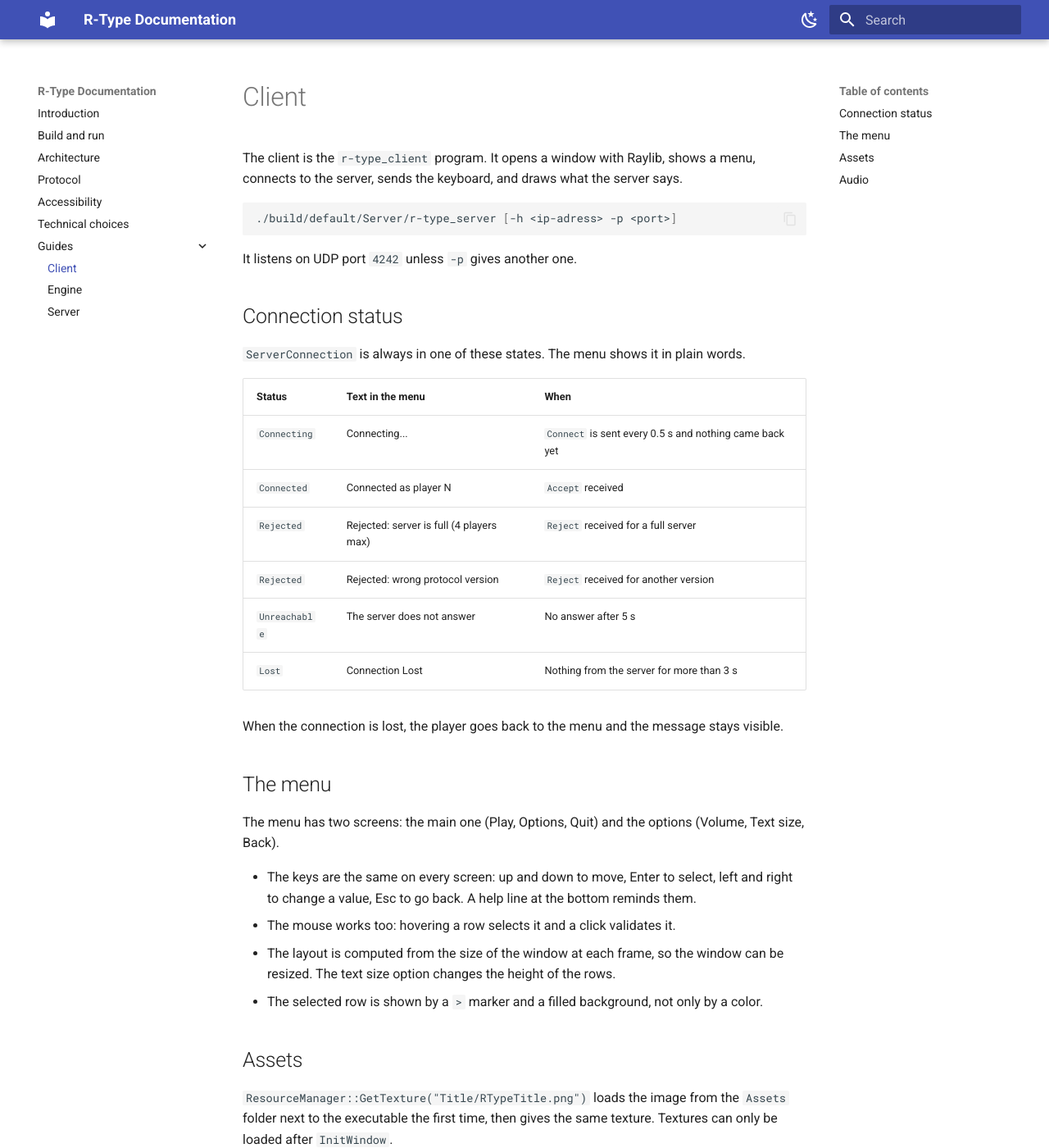
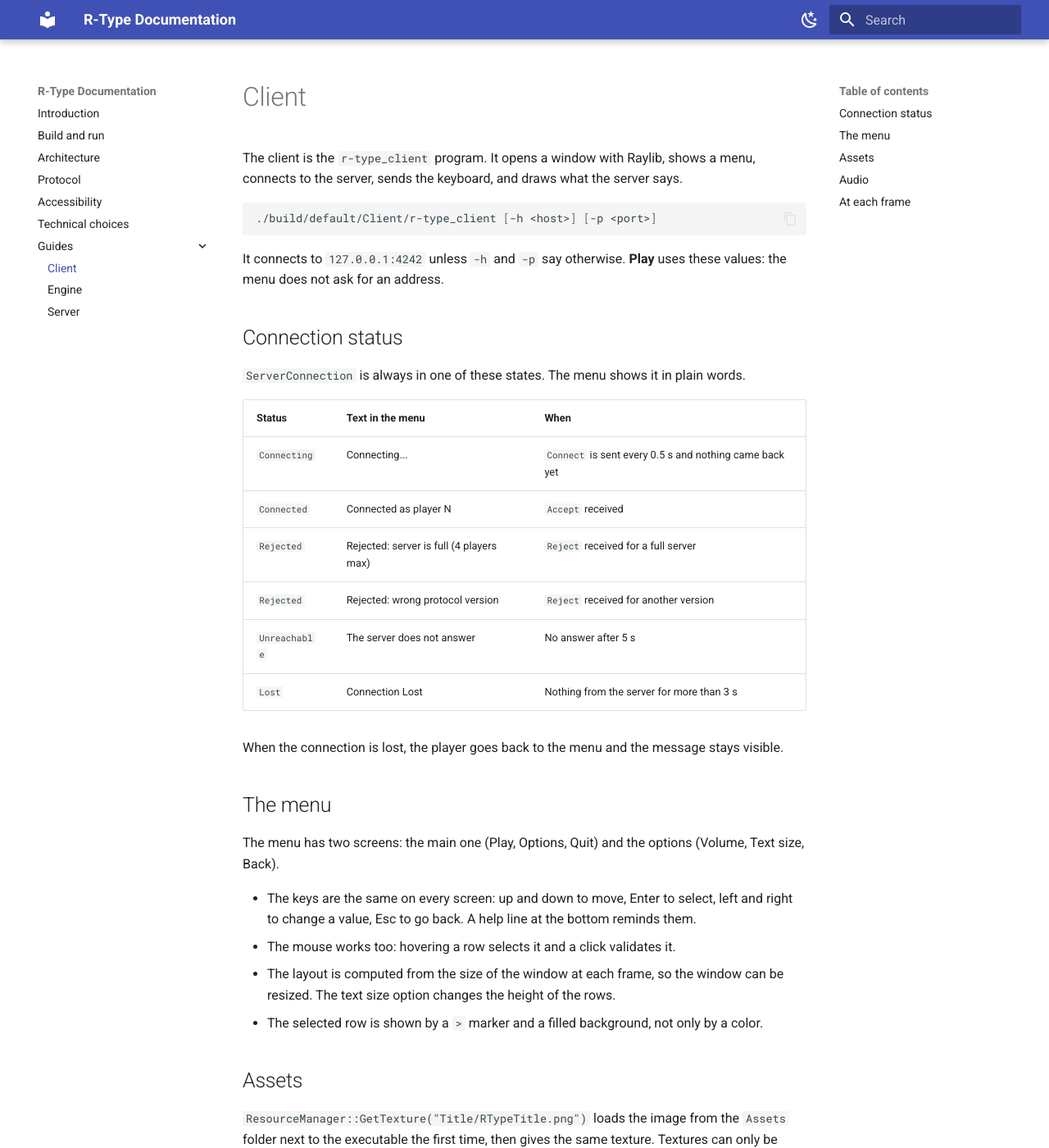
Before and after one commit to donata-dcz/rtype-doc, an MkDocs documentation site: the page built from Docs/Guides/Client.md, in a window 1280 px wide and 1400 px high. Shown: the whole window at 82% size. Built offline with MkDocs 1.6.1 and Material for MkDocs 9.7.7, drawn with Linux system fonts in a browser that asks for light colours; some of the changed text lies outside the part shown.

Commit message:
feat: Adding the client documentation

````diff
--- a/Docs/Guides/Client.md
+++ b/Docs/Guides/Client.md
@@ -3,10 +3,10 @@
 The client is the `r-type_client` program. It opens a window with Raylib, shows a menu, connects to the server, sends the keyboard, and draws what the server says.
 
 ```bash
-./build/default/Server/r-type_server [-h <ip-adress> -p <port>]
+./build/default/Client/r-type_client [-h <host>] [-p <port>]
 ```
 
-It listens on UDP port `4242` unless `-p` gives another one.
+It connects to `127.0.0.1:4242` unless `-h` and `-p` say otherwise. **Play** uses these values: the menu does not ask for an address.
 
 ## Connection status
 
@@ -40,3 +40,9 @@
 
 All the sound is in one class, `Audio::AudioSystem` (`Client/Include/Client/Audio.hpp` and `Client/Src/Audio.cpp`).
 The sounds are in `Assets/Sounds`, next to the client. Their names are written in `Audio.hpp`:
+
+## At each frame
+
+1. `ServerConnection::Update` reads the packets received (network thread, Asio) and updates the status.
+2. In the menu: `Menu::Update` returns an action (`Connect` or `Quit`).
+3. In a game: `ReadKeyboard` builds an `InputState`, `SendInput` sends it, `SnapshotRenderer::Draw` draws the last snapshot.
````
